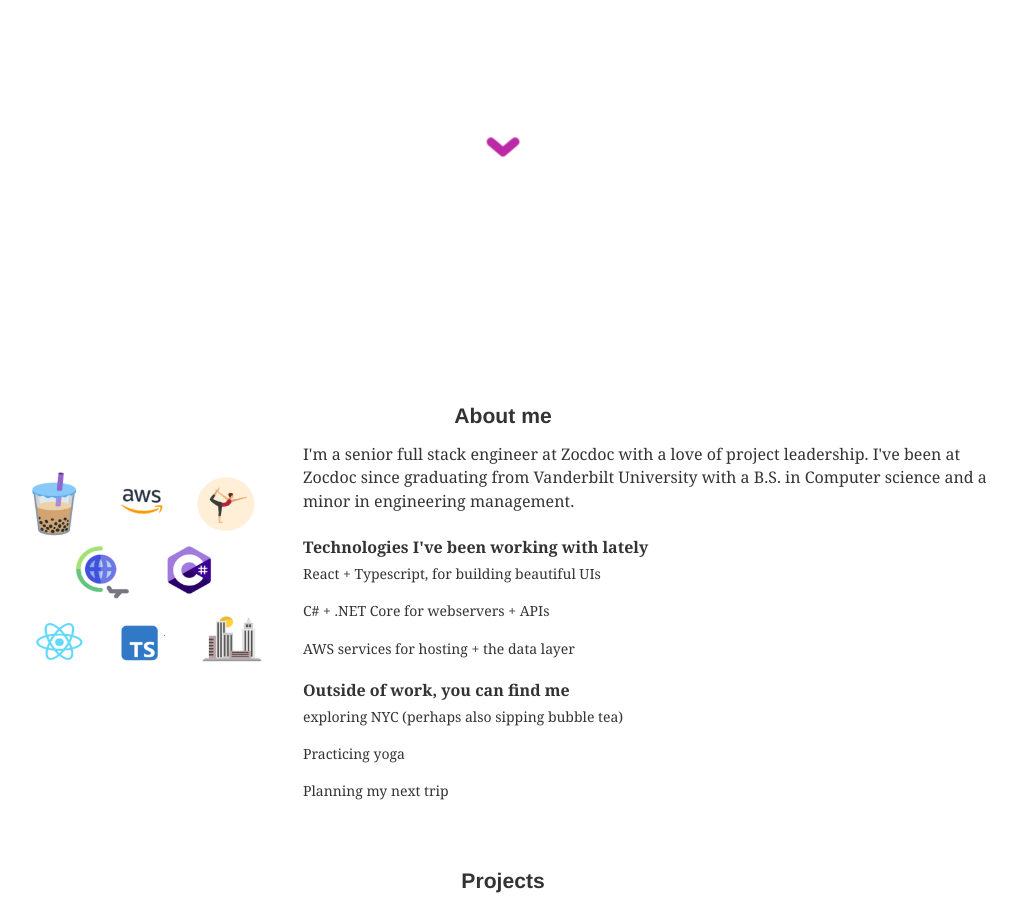
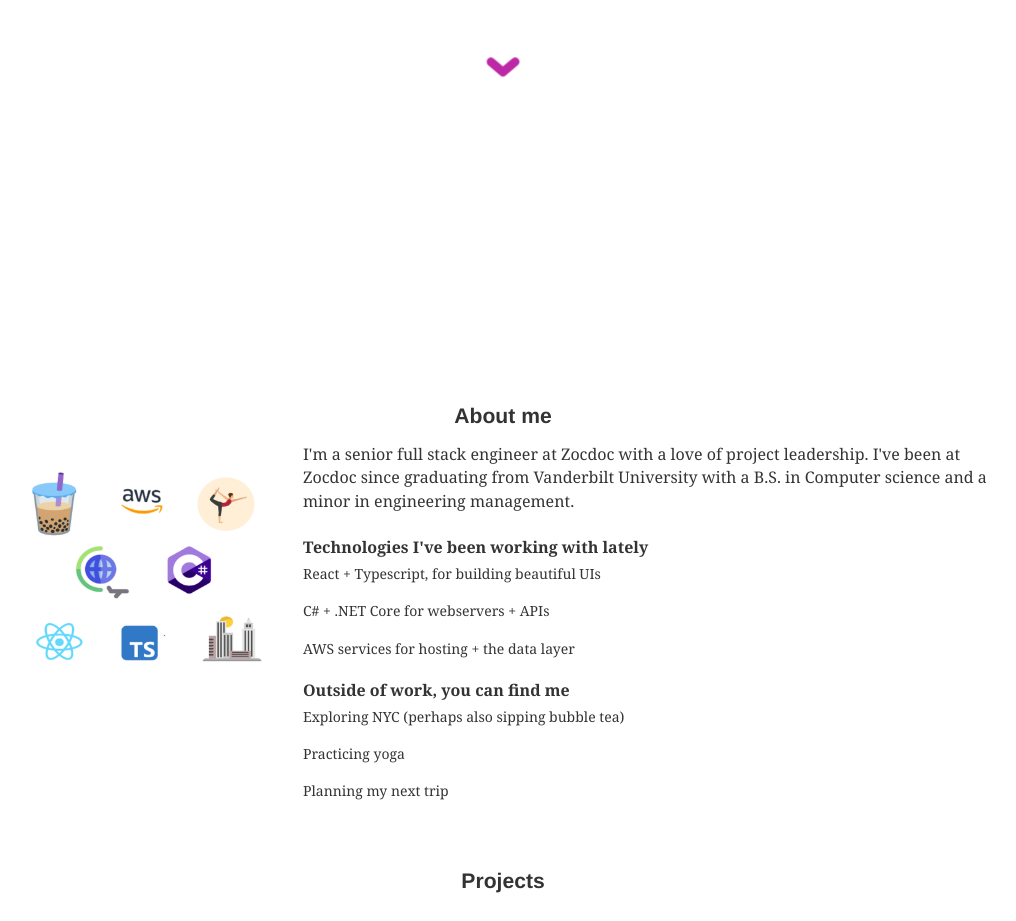
Before and after one commit to melissamasia/my-site, a Gatsby site: page / in a window 1280 px wide. Shown: the part 500-1421 px from the top of the page, without its empty margins (137-1153 px from the left). Built offline with nearby package versions, Linux system fonts and the light colour scheme; Gatsby itself is replaced by a stand-in of ours.

Commit message:
fix: minor design fixes

```diff
--- a/src/components/AboutDetails.tsx
+++ b/src/components/AboutDetails.tsx
@@ -1,7 +1,7 @@
 import React from "react";
 import styled from 'styled-components';
 import { useStaticQuery, graphql } from "gatsby"
-import { GatsbyImage, IGatsbyImageData } from "gatsby-plugin-image";
+import { GatsbyImage } from "gatsby-plugin-image";
 
 export const AboutDetails: React.FC = () => {
     const image = useStaticQuery(graphql`{
@@ -32,7 +32,7 @@ export const AboutDetails: React.FC = () => {
                      <Subtitle>
                          Outside of work, you can find me
                      </Subtitle>
-                     <Detail>exploring NYC (perhaps also sipping bubble tea)</Detail>
+                     <Detail>Exploring NYC (perhaps also sipping bubble tea)</Detail>
                      <Detail>Practicing yoga</Detail>
                      <Detail>Planning my next trip</Detail>
                  </TextContent>
--- a/src/components/Greeting.tsx
+++ b/src/components/Greeting.tsx
@@ -108,7 +108,7 @@ const bounceAnimation = keyframes`
 
 
 const StyledArrow = styled(Arrow)`
-    margin-top: 128px;
+    margin-top: 48px;
     transform: rotate(180deg);
     animation-duration: 1.5s;
     animation-name: ${bounceAnimation};
```
